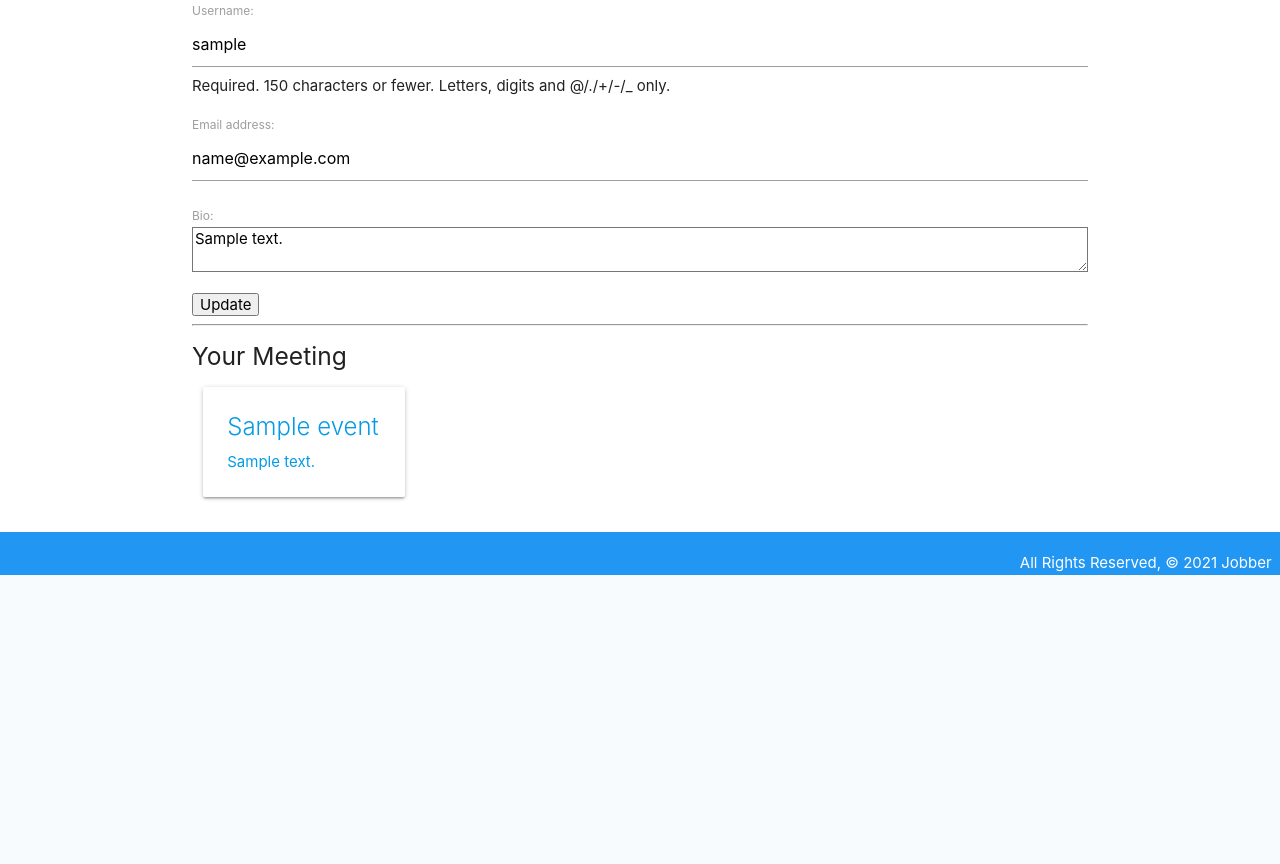
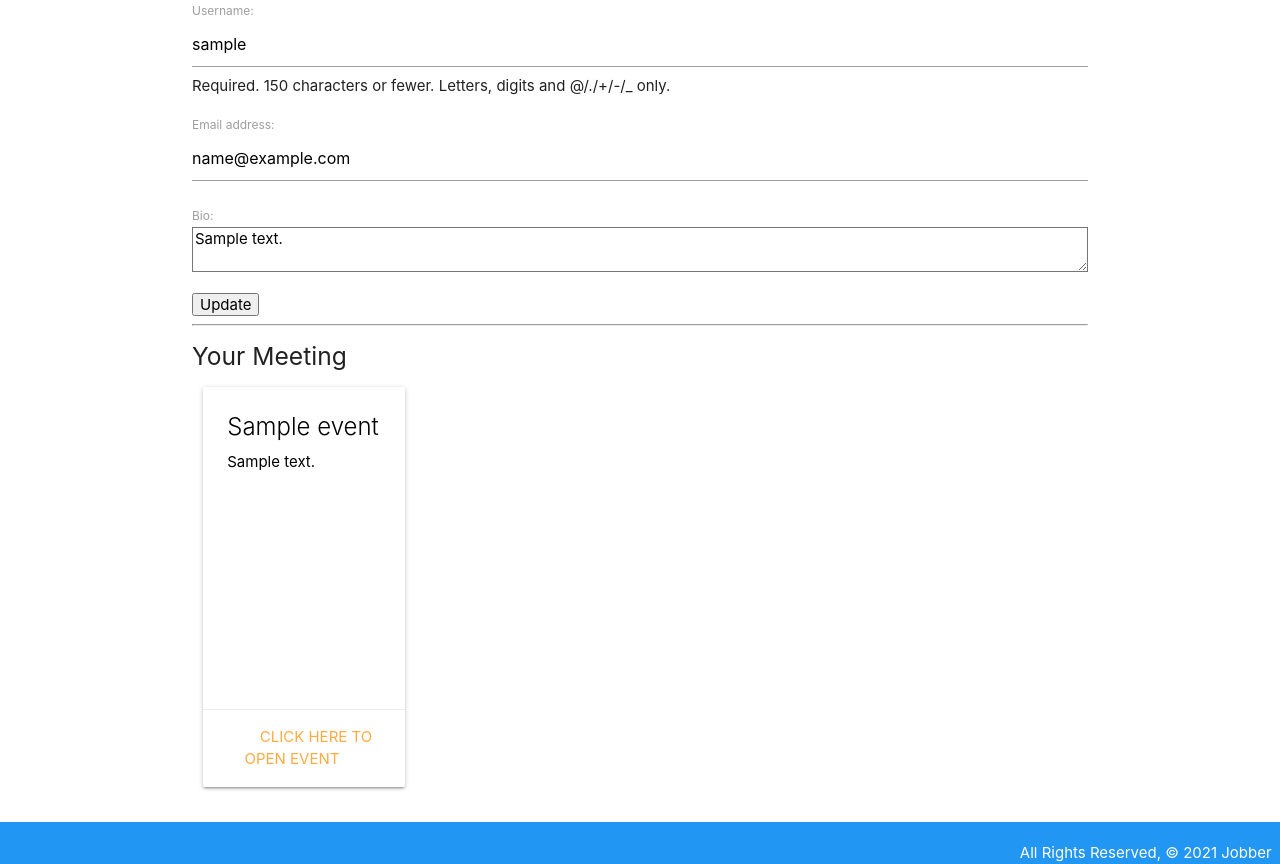
Before and after one commit to cgrobbin/Jobber---Recruiting-Events, a Django app: page /accounts/profile/ in a window 1280 px wide. Shown: the part 256-1120 px from the top of the page. Before the commit the page ends 831 px from the top, so only its background shows below. Run offline with Django 3.2, Linux system fonts and the light colour scheme; the first user in the database is signed in; tables that the repository leaves empty hold one stand-in row (Sample ...).

Commit message:
second try

```diff
--- a/main_app/templates/home.html
+++ b/main_app/templates/home.html
@@ -34,11 +34,11 @@
 <div class="row">
     {% for event in events %}
         <div class="col s3">
-            <div class="card">
+            <div class="card small">
                 <a href="{% url 'detail' event.id %}">
-                    <div class="card-content">
+                    <div class="card-content black-text">
                         <span class="card-title">{{ event.title }}</span>
-                        <p class="truncate">{{ event.description }}</p>
+                        <p>{{ event.description|truncatechars:80 }}</p>
                     </div>
                 </a>
             </div>
--- a/main_app/templates/profile.html
+++ b/main_app/templates/profile.html
@@ -22,15 +22,16 @@
     {% if events %}
         {% for event in events %}
             <div class="col s3">
-                <div class="card">
+                <div class="card medium">
 
                     <a href="{% url 'detail' event.id %}">
 
                         <div class="card-content">
 
                             {% comment %} <p>{{ user.username }}</p> {% endcomment %}
-                            <span class="card-title">{{ event.title }}</span>
-                            <p>{{ event.description }}</p>
+                            <span class="card-title black-text">{{ event.title }}</span>
+                            <p class="black-text">{{ event.description|truncatechars:80 }}</p>
+                            <div class="card-action center-align"><a href="{{ event.url }}">Click Here to Open Event</a></div>
                         </div>
                     </a>
                 </div>
```
